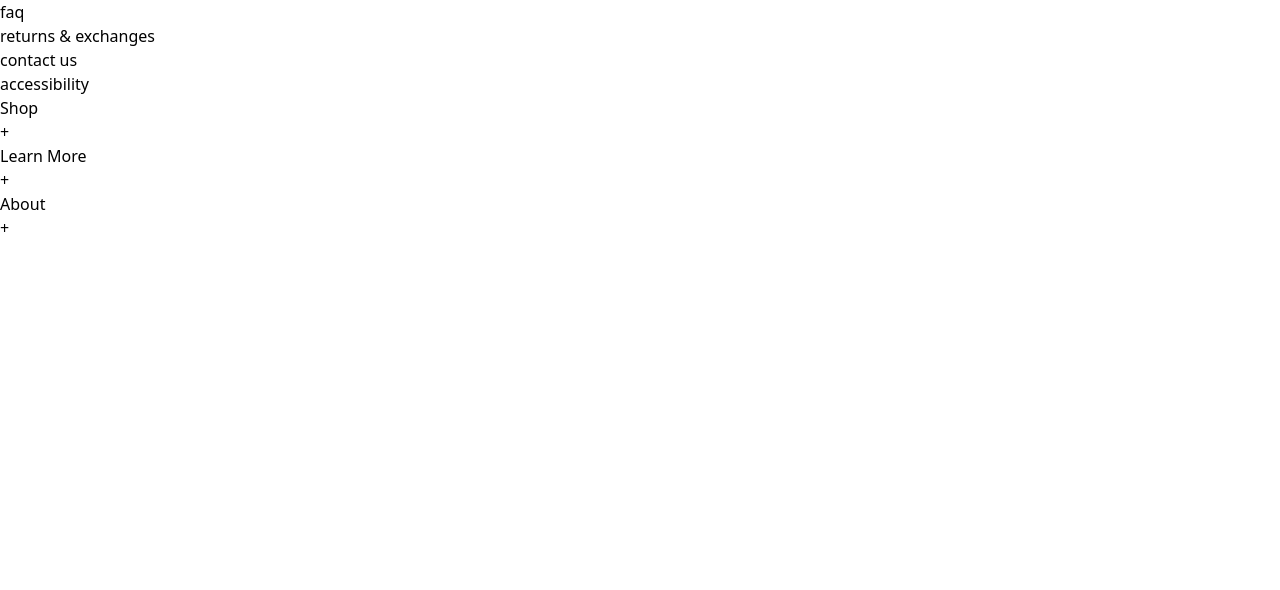
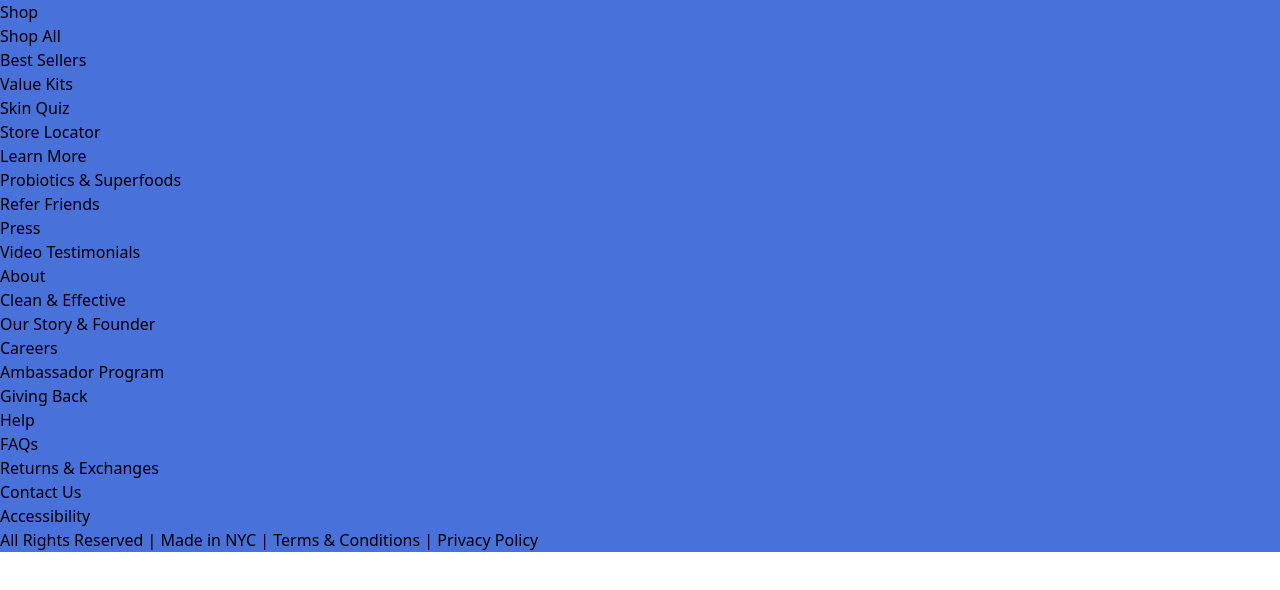
Before and after one commit to tomastm07/code-footer, a React (Create React App) app: page / in a window 1280 px wide. Shown: the top 590 px of the page. Built offline with nearby package versions, Linux system fonts and the light colour scheme.

Commit message:
Styling desktop init

```diff
--- a/src/components/Footer/DesktopFooter/index.js
+++ b/src/components/Footer/DesktopFooter/index.js
@@ -3,7 +3,7 @@ import Navigation from "./Navigation";
 
 const DesktopFooter = ({ navLinkGroups, legalText }) => {
   return (
-    <div className="desktop-menu-container flex">
+    <div className="desktop-menu-container">
       {/* generates every menu item */}
       <Navigation navLinkGroups={navLinkGroups} />
       {/* legaltext is null if not defined  */}
--- a/src/components/Footer/index.js
+++ b/src/components/Footer/index.js
@@ -8,12 +8,12 @@ const Footer = ({ desktopFooter, mobileFooter }) => {
   const legalTextMobile = getLegalText(desktopFooter.legalText);
 
   return (
-    <footer>
-      {/* <DesktopFooter
+    <footer className="bg-purple">
+      <DesktopFooter
         legalText={legalTextDesktop}
         navLinkGroups={desktopFooter.navLinkGroups}
-      /> */}
-      <MobileFooter navLinkGroups={mobileFooter.navLinkGroups} />
+      />
+      {/* <MobileFooter navLinkGroups={mobileFooter.navLinkGroups} /> */}
     </footer>
   );
 };
```
Also changed, not shown: tailwind.config.js (+9 -1 lines), src/styles.min.css, 2 other files (tests, documents, lock files or other folders).
